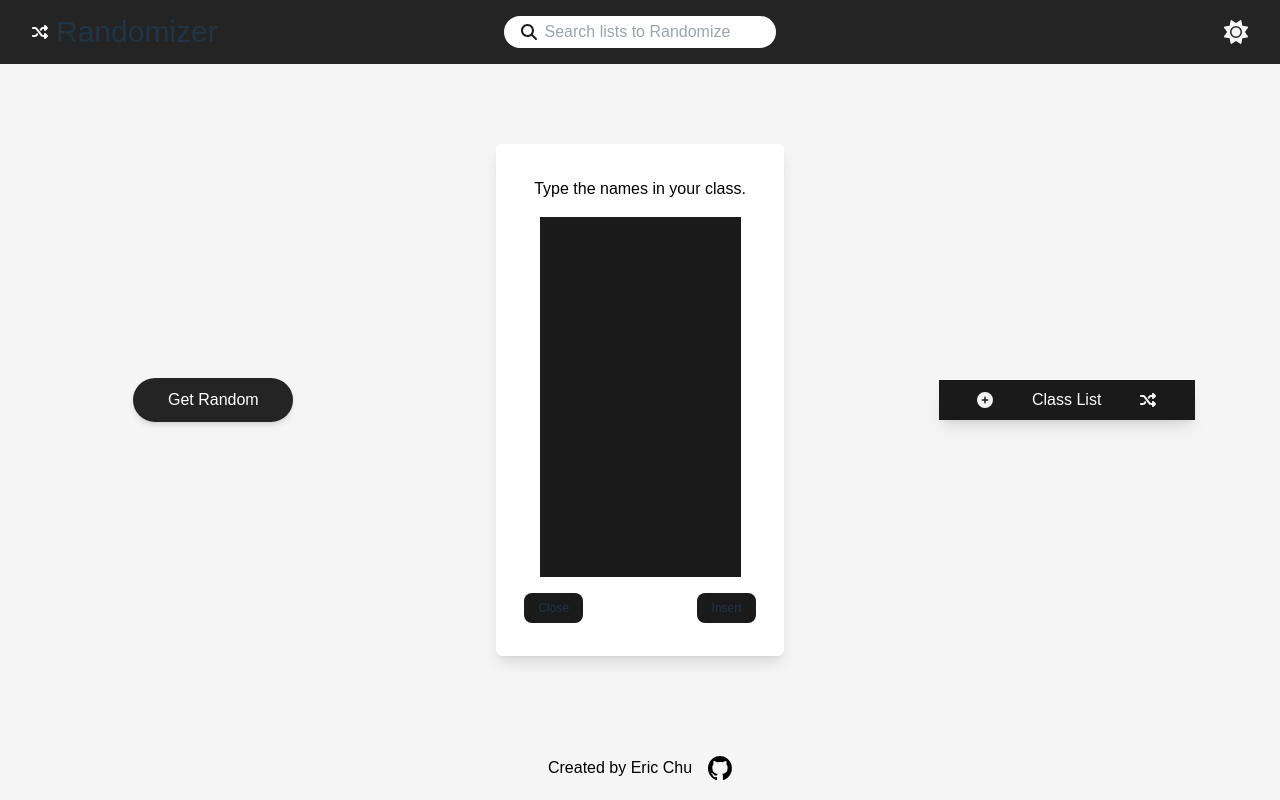
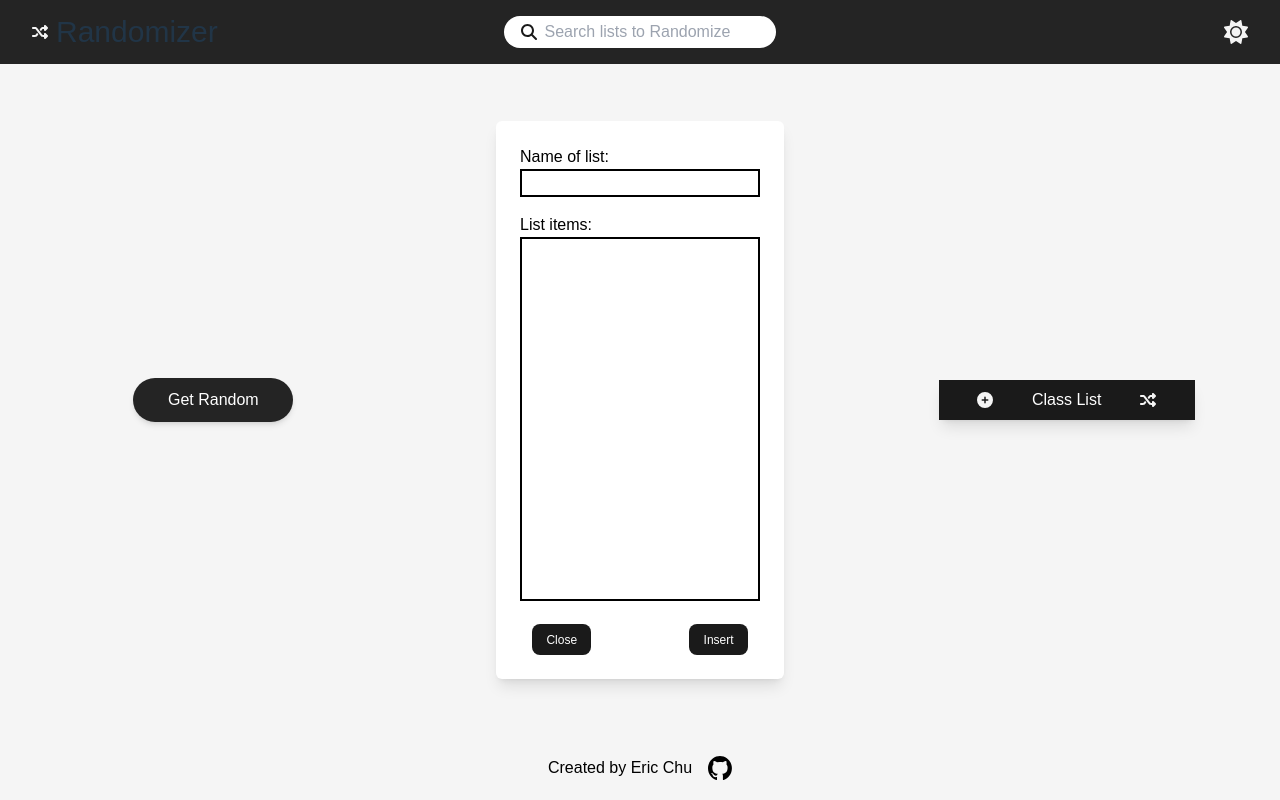
Before and after one commit to eric-k-chu/Randomizer, a React (Vite) app in the folder my-app/: page / in a window 1280 px wide. Both pictures are taken after a click on the picture 985 px from the left and 400 px from the top of the page. Built offline with nearby package versions, Linux system fonts and the light colour scheme; a web font is replaced by a local one.

Commit message:
WIP insert list to data

```diff
--- a/my-app/index.html
+++ b/my-app/index.html
@@ -8,6 +8,7 @@
   </head>
   <body>
     <div id="root"></div>
-    <script type="module" src="/src/main.tsx"></script>
+    <script type="module" src="./src/data.ts"></script>
+    <script type="module" src="./src/main.tsx"></script>
   </body>
 </html>
--- a/my-app/src/Components/Card.tsx
+++ b/my-app/src/Components/Card.tsx
@@ -7,7 +7,6 @@ type CardProps = {
   title: string;
   listToDisplay: string[];
   handleClick?: Function;
-
 }
 
 function Card({ title, listToDisplay, handleClick }: CardProps) {
@@ -46,7 +45,7 @@ function Card({ title, listToDisplay, handleClick }: CardProps) {
         <img src={edit} className='hover:cursor-pointer' onClick={handleClickRandomize}/>
       </div>
       <div className="hover:cursor-pointer" onClick={handleClickCopy}>
-        <List customList={list.length === 0 ? listToDisplay : list} styles='text-center p-2 overflow-y-auto basis-11/12 w-full empty:hidden'/>
+        <List customList={list.length === 0 ? listToDisplay : list} styles='text-center p-2 overflow-y-auto basis-full w-full empty:hidden'/>
       </div>
     </div>
   )
--- a/my-app/src/Components/Modal.tsx
+++ b/my-app/src/Components/Modal.tsx
@@ -11,6 +11,7 @@ type ModalProps = {
 }
 
 function InsertForm({ isActive, onAction, onCustomClick }: ModalProps) {
+    const inputID = useId();
     const textAreaID = useId();
 
     function handleSubmit(e: FormEvent<HTMLFormElement> & {target: HTMLFormElement}): void {
@@ -29,11 +30,25 @@ function InsertForm({ isActive, onAction, onCustomClick }: ModalProps) {
 
     return (
       <div className='flex flex-col items-center justify-center absolute top-0 left-0 w-full h-full z-50'>
-        <div className='w-72 h-[32rem] bg-white dark:bg-dark-gray-1 p-2 rounded-md shadow-lg'>
-          <form method='post' onSubmit={handleSubmit} className='flex flex-col items-center justify-center h-[31rem] gap-y-4'>
-            <label htmlFor={textAreaID} className='text-black dark:text-white'>Type the names in your class.</label>
-            <textarea id={textAreaID} rows={15} className='resize-none bg-dark-gray-2' required></textarea>
-            <div className='flex justify-between text-xs w-64 px-3'>
+        <div className='w-72 basis-1/2 bg-white dark:bg-dark-gray-1 p-2 rounded-md shadow-lg'>
+          <form method='post' onSubmit={handleSubmit} className='flex flex-col items-center justify-center h-full w-full gap-y-4 p-4 text-black dark:text-white'>
+            <label htmlFor={inputID}>
+              Name of list:
+              <input
+                id={inputID}
+                className='bg-white dark:bg-dark-gray-2 border-2 border-solid border-black dark:border-white w-full'>
+              </input>
+            </label>
+            <label htmlFor={textAreaID}>
+              List items:
+              <textarea
+                id={textAreaID}
+                rows={15}
+                className='resize-none bg-white dark:bg-dark-gray-2 border-2 border-solid border-black dark:border-white w-full'
+                required>
+              </textarea>
+            </label>
+            <div className='flex justify-between text-xs w-full px-3 text-white'>
               <Button text='Close' onCustomClick={() => isActive(false) } styles='bg-dark-gray-2'/>
               <Button text='Insert' styles='bg-dark-gray-2' type='submit' onCustomClick={onCustomClick}/>
             </div>
@@ -49,7 +64,7 @@ function MobileSearchInput({ isActive }: ModalProps) {
   function handleOnInputChange(e: ChangeEvent<HTMLInputElement>): void {
     const displayList: string[] = [];
 
-    for (const name in data.list) {
+    for (const name in data) {
       const input = e.target.value;
       if (input.length > 0 && name.startsWith(input)) {
         displayList.push(name);
--- a/my-app/src/Components/SearchBar.tsx
+++ b/my-app/src/Components/SearchBar.tsx
@@ -14,7 +14,7 @@ function SearchBar({ placeText }: SearchBarProps) {
   function handleOnInputChange(e: ChangeEvent<HTMLInputElement>): void {
     const displayList: string[] = [];
 
-    for (const name in data.list) {
+    for (const name in data) {
       const input = e.target.value;
       if (input.length > 0 && name.startsWith(input)) {
         displayList.push(name);
--- a/my-app/src/data.ts
+++ b/my-app/src/data.ts
@@ -1,5 +1,5 @@
-const data = {
-  list: {
+
+let data: Record<string, string[]> = {
   'class-1': ['bob', 'john', 'joe'],
   'class-2': ['bob', 'john', 'joe'],
   'class-3': ['bob', 'john', 'joe'],
@@ -8,6 +8,13 @@ const data = {
   'class-6': ['bob', 'john', 'joe'],
   'class-7': ['bob', 'john', 'joe'],
 }
+
+const localData = localStorage.getItem('data');
+
+if (localData) {
+  data = JSON.parse(localData);
 }
 
+window.addEventListener('beforeunload', () => localStorage.setItem('data', JSON.stringify(data)))
+
 export default data
```
Lines whose indentation alone changed are shown as unchanged.
